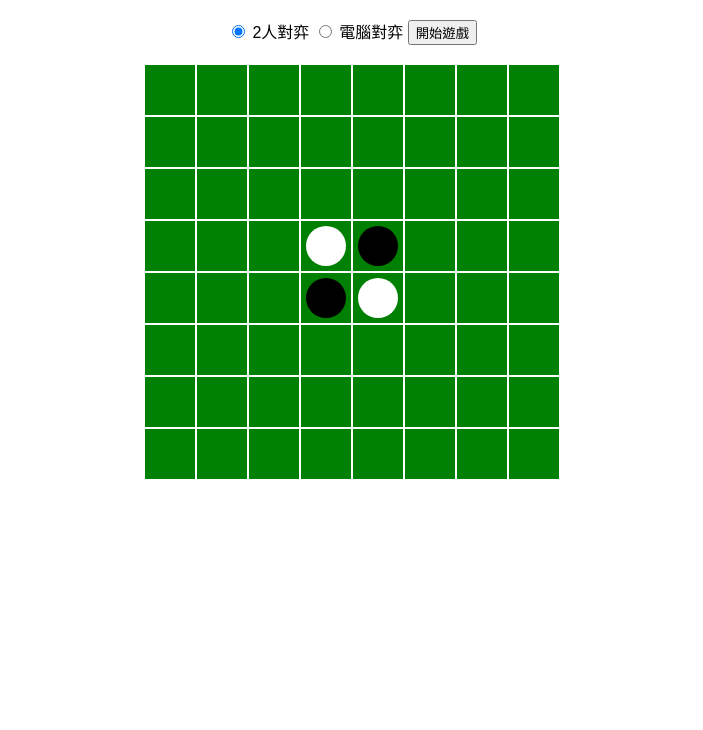
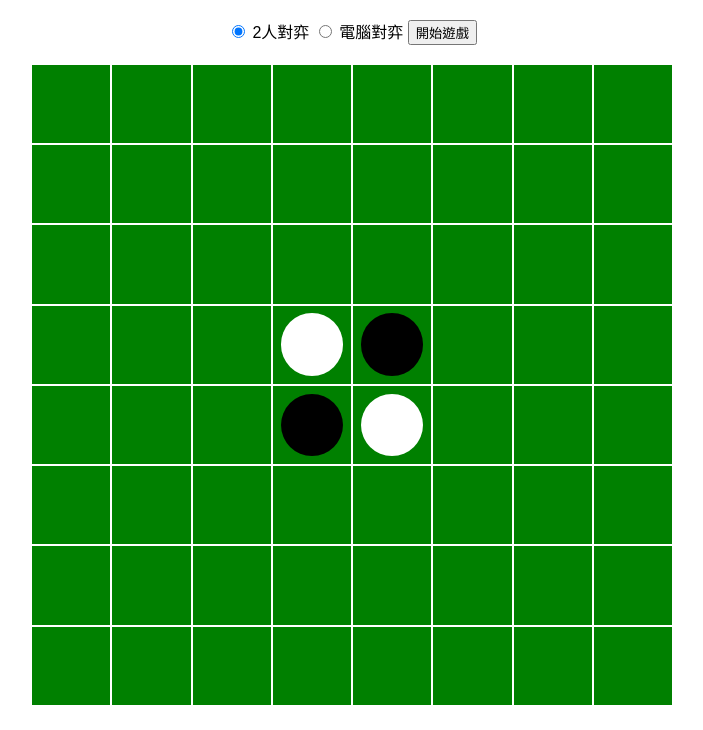
Before and after one commit to d9milktea/miniwebapps, a plain HTML site: page reversi/reversi.html in a window 1280 px wide. Shown: the part 70-800 px from the top of the page, without its empty margins (288-991 px from the left). Drawn offline with Linux system fonts and the light colour scheme.

Commit message:
調整寬高

```diff
--- a/reversi/reversi.html
+++ b/reversi/reversi.html
@@ -9,31 +9,26 @@
       text-align: center;
       margin: 20px;
     }
-
     #menu {
       margin-bottom: 20px;
     }
-
     #board {
       display: grid;
-            grid-template-columns: repeat(8, 50px);
-            grid-template-rows: repeat(8, 50px);
+      grid-template-columns: repeat(8, 1fr);
+      grid-template-rows: repeat(8, 1fr);
       gap: 2px;
-            justify-content: center;
+      margin: 0 auto;
+      width: 80vh;    /* 自動依據視窗高度 90% */
+      height: 80vh;   /* 保持正方形 */
     }
-
     .cell {
-            width: 50px;
-            height: 50px;
       background: green;
       position: relative;
       cursor: pointer;
     }
-
     .cell:hover {
       opacity: 0.8;
     }
-
     .piece {
       width: 80%;
       height: 80%;
@@ -42,11 +37,9 @@
       top: 10%;
       left: 10%;
     }
-
     .black {
       background: black;
     }
-
     .white {
       background: white;
     }
@@ -112,7 +105,8 @@
 
     // 畫棋盤上的棋子
     function drawBoard() {
-      for (let cell of document.getElementsByClassName('cell')) {
+      const cells = document.getElementsByClassName('cell');
+      for (let cell of cells) {
         cell.innerHTML = '';
       }
       for (let r = 0; r < 8; r++) {
```
Lines whose indentation alone changed are shown as unchanged.
